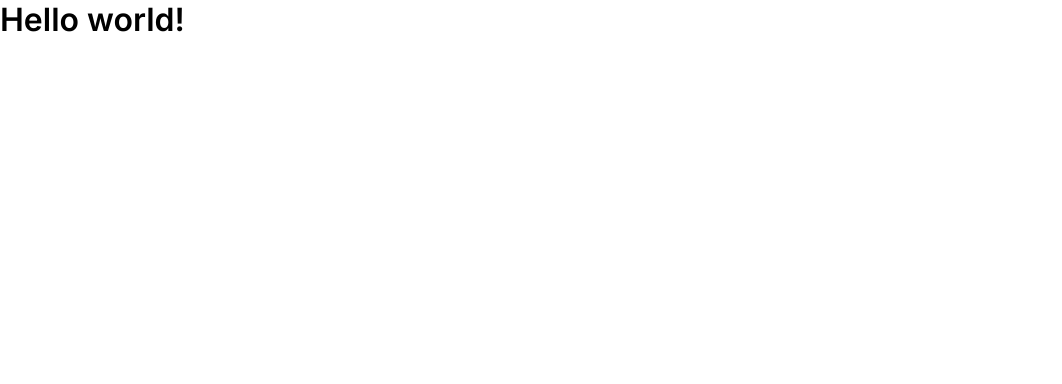
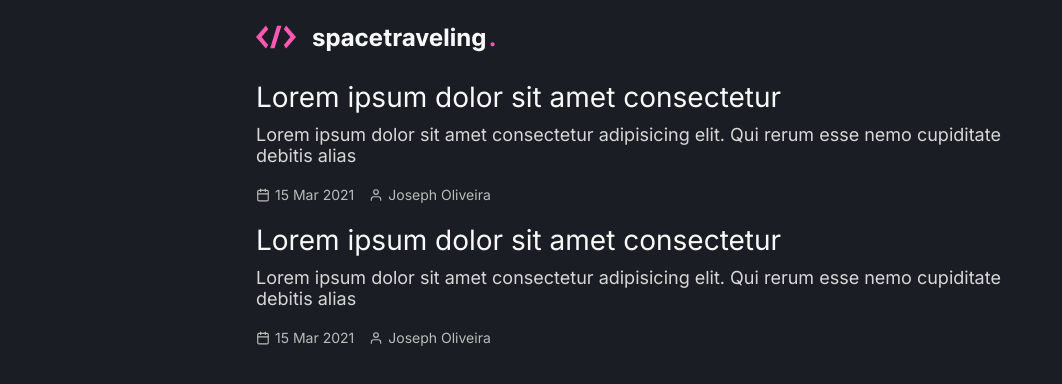
Before and after one commit to rodrigolemos/ig-task-3, a Next.js app: page / in a window 1280 px wide. Shown: the top 384 px of the page, without its empty margins (0-1062 px from the left). Built offline with nearby package versions, Linux system fonts and the light colour scheme.

Commit message:
feat: static post layout

```diff
--- a/src/components/Header/header.module.scss
+++ b/src/components/Header/header.module.scss
@@ -1 +1,12 @@
-// TODO
+.header {
+  width: 100vw;
+  height: 10vh;
+  display: flex;
+  align-items: center;
+  justify-content: center;
+  background-color: var(--background-color);
+}
+
+.content {
+  width: 60%;
+}
--- a/src/components/Header/index.tsx
+++ b/src/components/Header/index.tsx
@@ -1,3 +1,13 @@
-export default function Header() {
-  // TODO
+import { ReactElement } from 'react';
+
+import styles from './header.module.scss';
+
+export default function Header(): ReactElement {
+  return (
+    <header className={styles.header}>
+      <div className={styles.content}>
+        <img src="/logo.svg" alt="logo" />
+      </div>
+    </header>
+  );
 }
--- a/src/pages/_document.tsx
+++ b/src/pages/_document.tsx
@@ -8,7 +8,7 @@ export default class MyDocument extends Document {
         <Head>
           <link rel="preconnect" href="https://fonts.gstatic.com" />
           <link
-            href="https://fonts.googleapis.com/css2?family=Inter:wght@400;600&display=swap"
+            href="https://fonts.googleapis.com/css2?family=Inter:wght@400;600;700&display=swap"
             rel="stylesheet"
           />
         </Head>
--- a/src/pages/home.module.scss
+++ b/src/pages/home.module.scss
@@ -1,3 +1,44 @@
+.container {
+  background-color: var(--background-color);
+  min-height: 90vh;
+  display: flex;
+  justify-content: center;
+}
+
+.content {
+  width: 60%;
+}
+
+.post {
+  margin-bottom: 20px;
+}
+
 .title {
-  font-family: 'Inter', sans-serif;
+  font-size: 28px;
+  font-weight: normal;
+  margin-bottom: 10px;
+  color: var(--title);
 }
+
+.subtitle {
+  font-size: 18px;
+  font-weight: normal;
+  margin-bottom: 20px;
+  color: var(--sub-title);
+}
+
+.info {
+  font-size: 14px;
+  color: var(--info);
+  display: flex;
+
+  div {
+    display: flex;
+    align-items: center;
+    margin-right: 15px;
+
+    svg {
+      margin-right: 5px;
+    }
+  }
+}
--- a/src/pages/index.tsx
+++ b/src/pages/index.tsx
@@ -1,4 +1,6 @@
 import { ReactElement } from 'react';
+import { FiCalendar, FiUser } from 'react-icons/fi';
+import Header from '../components/Header';
 // import { GetStaticProps } from 'next';
 
 // import { getPrismicClient } from '../services/prismic';
@@ -26,7 +28,53 @@ import styles from './home.module.scss';
 // }
 
 export default function Home(): ReactElement {
-  return <h1 className={styles.title}>Hello world!</h1>;
+  return (
+    <>
+      <Header />
+      <main className={styles.container}>
+        <div className={styles.content}>
+          <article className={styles.post}>
+            <h1 className={styles.title}>
+              Lorem ipsum dolor sit amet consectetur
+            </h1>
+            <h2 className={styles.subtitle}>
+              Lorem ipsum dolor sit amet consectetur adipisicing elit. Qui rerum
+              esse nemo cupiditate debitis alias
+            </h2>
+            <div className={styles.info}>
+              <div>
+                <FiCalendar />
+                <span>15 Mar 2021</span>
+              </div>
+              <div>
+                <FiUser />
+                <span>Joseph Oliveira</span>
+              </div>
+            </div>
+          </article>
+          <article className={styles.post}>
+            <h1 className={styles.title}>
+              Lorem ipsum dolor sit amet consectetur
+            </h1>
+            <h2 className={styles.subtitle}>
+              Lorem ipsum dolor sit amet consectetur adipisicing elit. Qui rerum
+              esse nemo cupiditate debitis alias
+            </h2>
+            <div className={styles.info}>
+              <div>
+                <FiCalendar />
+                <span>15 Mar 2021</span>
+              </div>
+              <div>
+                <FiUser />
+                <span>Joseph Oliveira</span>
+              </div>
+            </div>
+          </article>
+        </div>
+      </main>
+    </>
+  );
 }
 
 // export const getStaticProps = async () => {
--- a/src/styles/globals.scss
+++ b/src/styles/globals.scss
@@ -2,6 +2,12 @@
   box-sizing: border-box;
   margin: 0;
   padding: 0;
+  font-family: 'Inter', sans-serif;
 }
 
-// TODO
+:root {
+  --background-color: #1A1D23;
+  --title: #F8F8F8;
+  --sub-title: #D7D7D7;
+  --info: #BBBBBB;
+}
```
Also changed, not shown: public/logo.svg (added).
